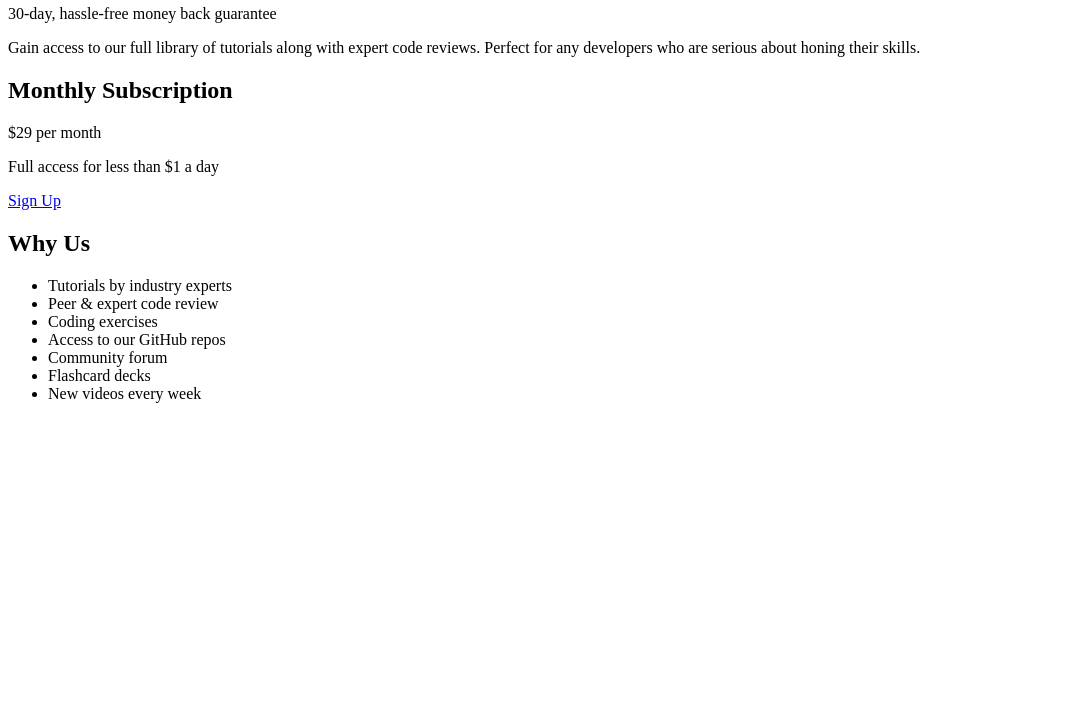
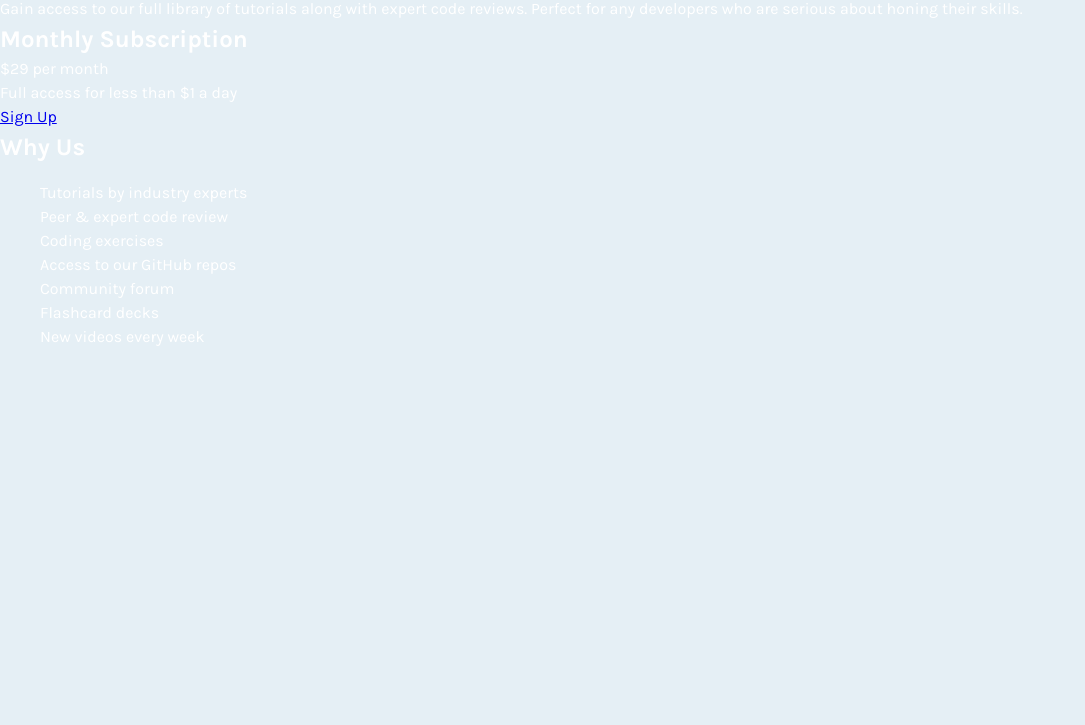
Before and after one commit to WesselKonstantinov/single-price-grid-component, a plain HTML site: page index.html in a window 1280 px wide. Shown: the part 75-800 px from the top of the page, without its empty margins (0-1085 px from the left). Drawn offline with Linux system fonts and the light colour scheme.

Commit message:
Set global styles and link stylesheet

```diff
--- a/index.html
+++ b/index.html
@@ -15,6 +15,7 @@
       href="https://fonts.googleapis.com/css2?family=Karla:wght@400;700&display=swap"
       rel="stylesheet"
     />
+    <link rel="stylesheet" href="./styles/style.css" />
     <title>Frontend Mentor | Single Price Grid Component</title>
   </head>
   <body>
--- a/styles/style.css
+++ b/styles/style.css
@@ -9,3 +9,10 @@
   --color-white: hsl(0 0% 100%);
   --font: "Karla", sans-serif;
 }
+
+/* || Global styles */
+body {
+  background-color: var(--color-light-gray);
+  color: var(--color-white);
+  font-family: var(--font);
+}
```
